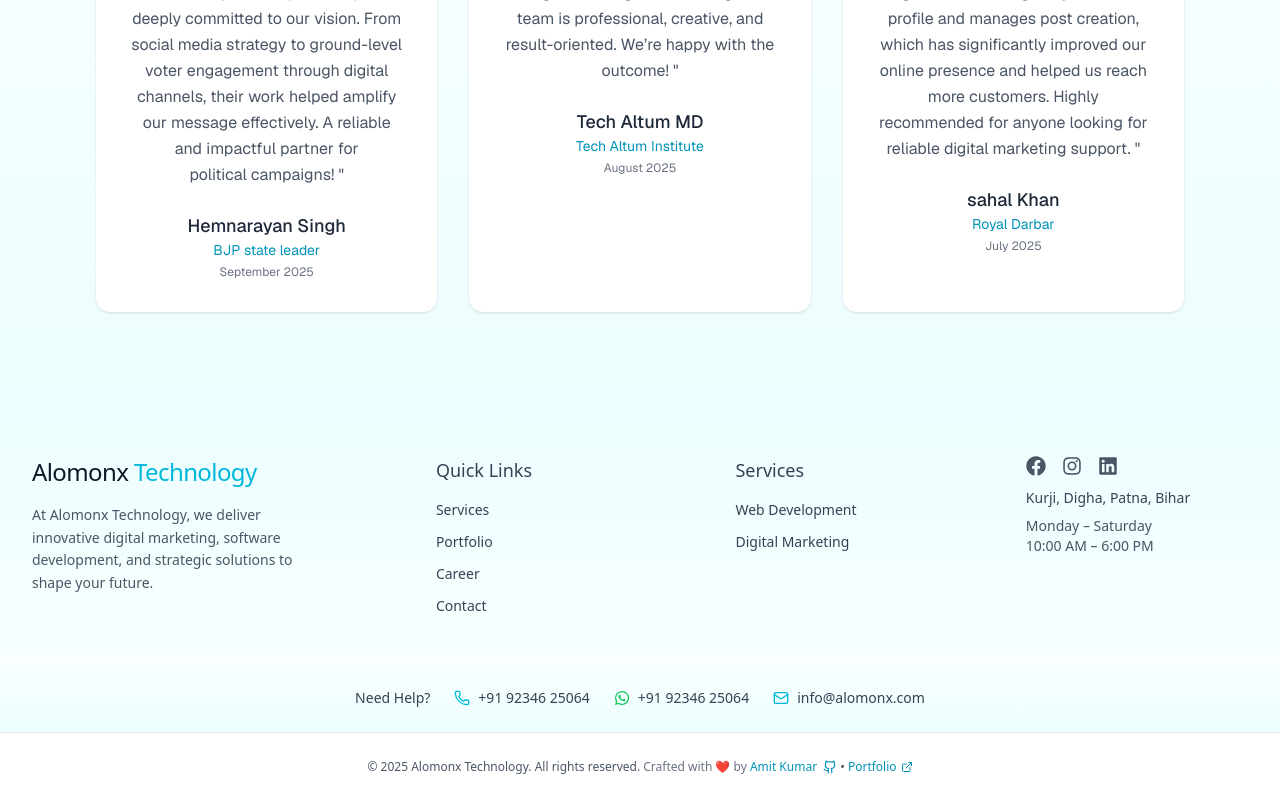
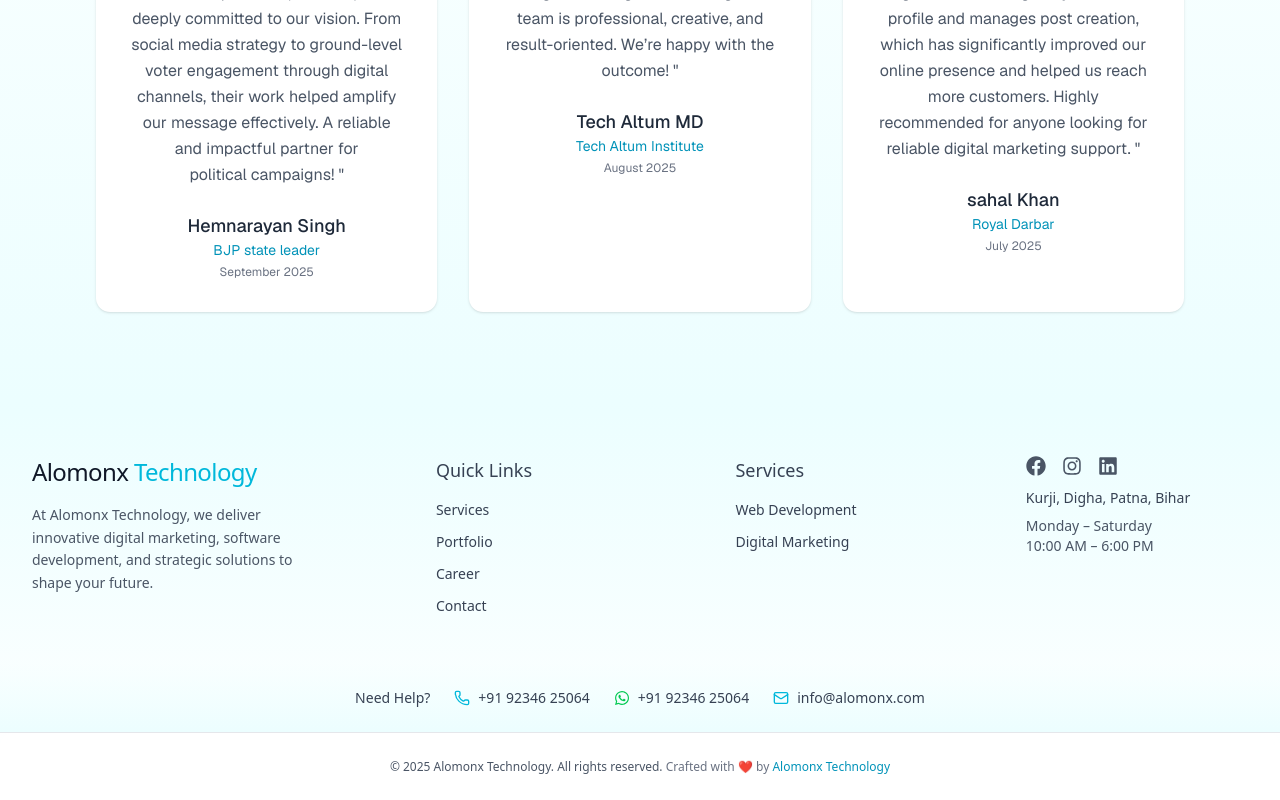
Before and after one commit to Amitkr77/alomonx, a Next.js app: page / in a window 1280 px wide. Shown: the part 5656-6456 px from the top of the page. Built offline with nearby package versions, Linux system fonts and the light colour scheme.

Commit message:
change the developer name

```diff
--- a/src/components/Footer.jsx
+++ b/src/components/Footer.jsx
@@ -177,16 +177,17 @@ export default function Footer() {
             <br className="sm:hidden" /> {/* line break on mobile only */}
             <span className="text-gray-500"> Crafted with ❤️ by </span>
             <a
-              href="https://github.com/Amitkr77"
-              target="_blank"
-              rel="noopener noreferrer"
+              // href="https://github.com/Amitkr77"
+              // target="_blank"
+              // rel="noopener noreferrer"
               className="font-medium text-cyan-600 hover:text-cyan-700 inline-flex items-center gap-1.5 transition-colors"
             >
-              Amit Kumar
-              <Github className="w-3.5 h-3.5" />
+              {/* Amit Kumar */}
+              Alomonx Technology
+              {/* <Github className="w-3.5 h-3.5" /> */}
             </a>
-            {" • "}
-            <a
+            {/* {" • "} */}
+            {/* <a
               href="https://amit-kumar.dev" // replace with your real portfolio
               target="_blank"
               rel="noopener noreferrer"
@@ -194,7 +195,7 @@ export default function Footer() {
             >
               Portfolio
               <ExternalLink className="w-3 h-3" />
-            </a>
+            </a> */}
           </p>
         </div>
       </motion.div>
```
